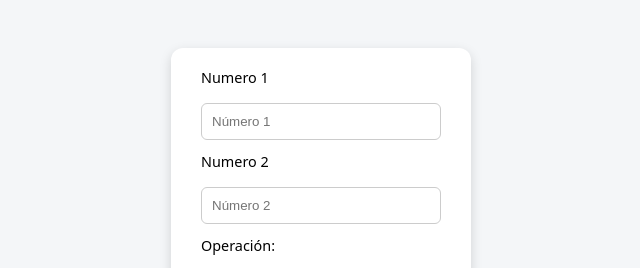
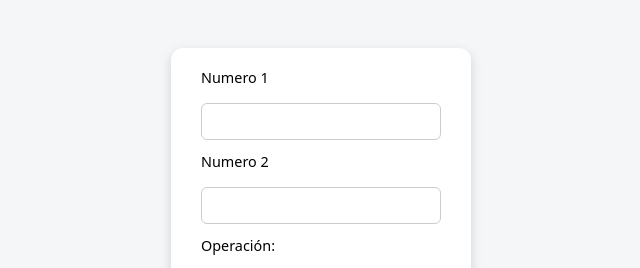
Before and after one commit to Damianmartinezrx/calculadora_python_act3, a plain HTML site: page PaginaCalculadora/index.html in a window 1280 px wide. Shown: the part 147-415 px from the top of the page, without its empty margins (319-959 px from the left). Drawn offline with Linux system fonts and the light colour scheme.

Commit message:
se borro el placeholder de los input

```diff
--- a/PaginaCalculadora/index.html
+++ b/PaginaCalculadora/index.html
@@ -9,9 +9,9 @@
 <body>
     <form id="form-calculadora" action="#" method="post">
         <label for="num1">Numero 1</label>
-        <input type="text" id="num1" placeholder="Número 1" name="num1">
+        <input type="text" id="num1" name="num1">
         <label for="num2">Numero 2</label>
-        <input type="text" id="num2" placeholder="Número 2" name="num2">
+        <input type="text" id="num2" name="num2">
         <label for="operacion">Operación:</label>
         <div class="radios" role="radiogroup" aria-label="Operación matemática">
             <label class="radio-item"><input type="radio" name="operacion" value="sumar" id="op-sumar" checked><span for="op-sumar">Sumar</span></label>
```
